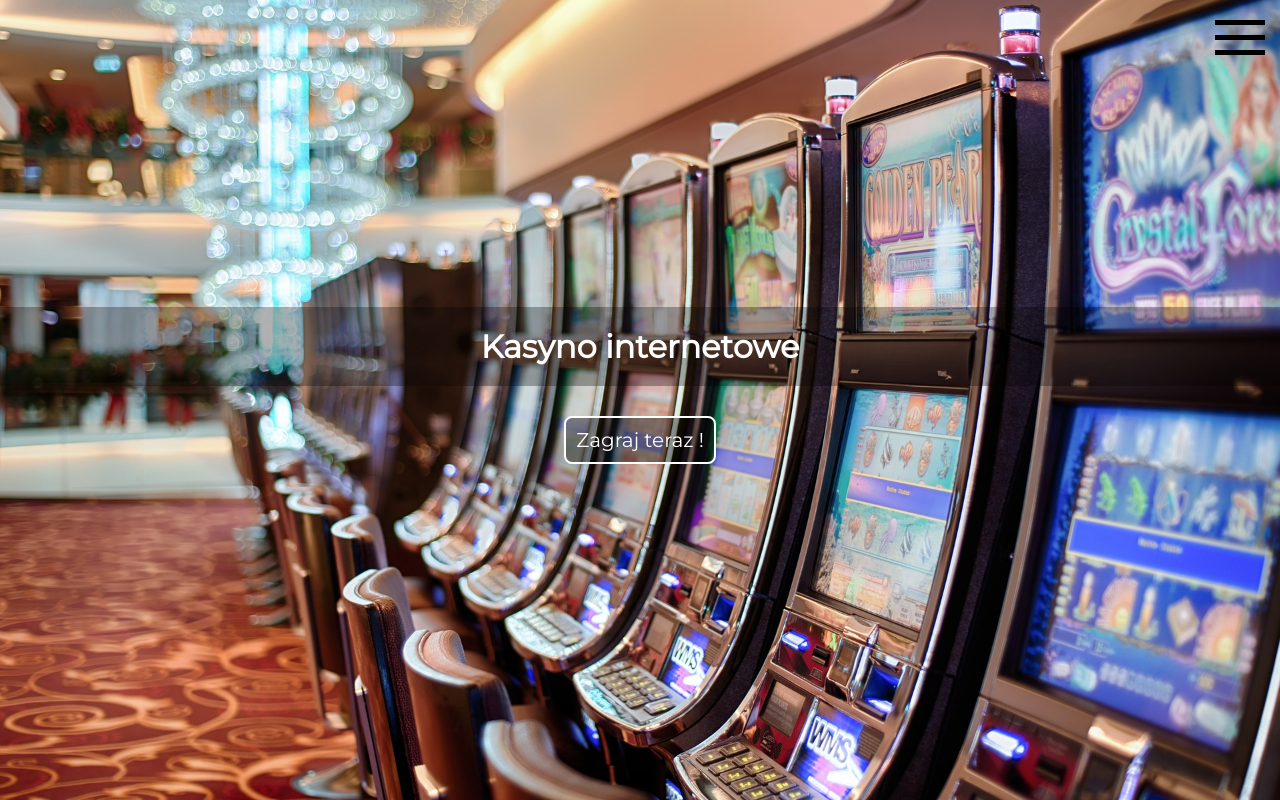
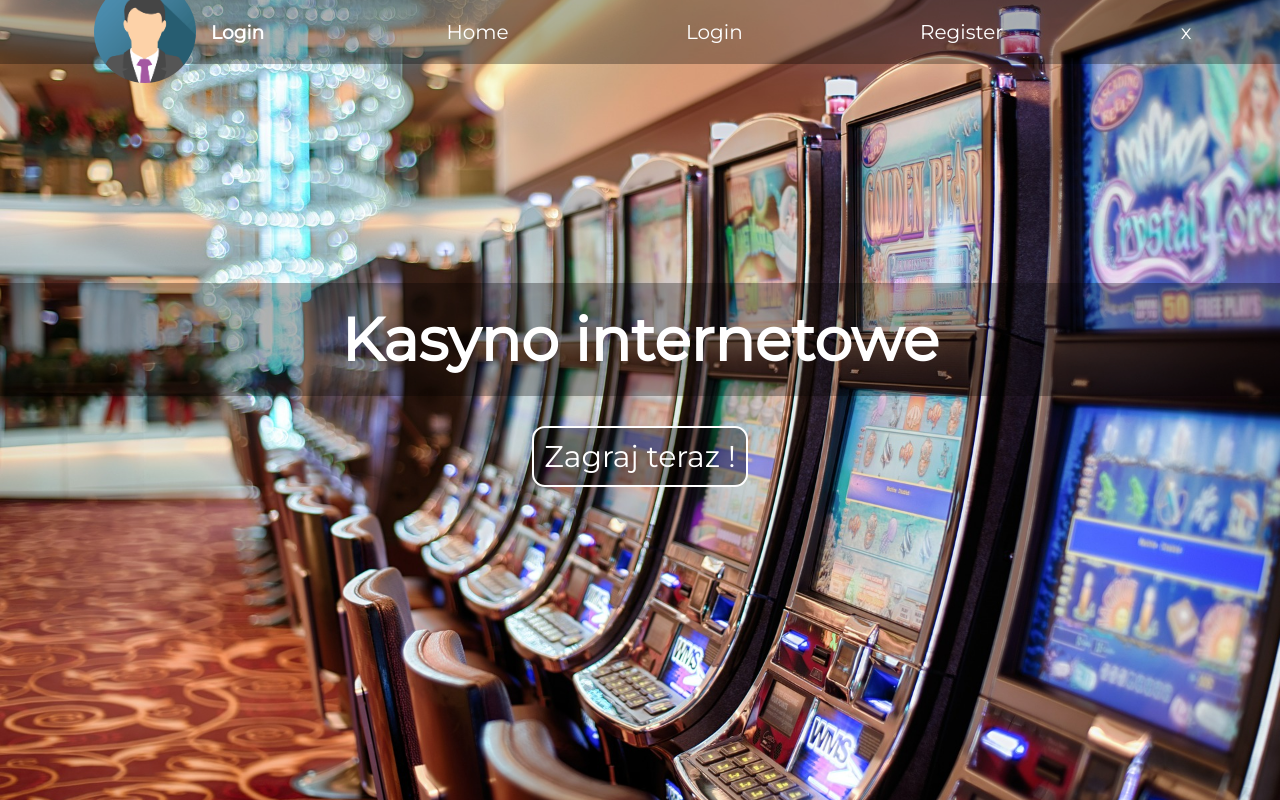
Before and after one commit to Raloseq/Kasyno-internetowe, a Vue app: page / in a window 1280 px wide. Built offline with nearby package versions, Linux system fonts and the light colour scheme.

Commit message:
rwd home,main,nav

```diff
--- a/src/components/Games.vue
+++ b/src/components/Games.vue
@@ -26,7 +26,7 @@ export default {
   display: flex;
   justify-content: center;
   align-items: center;
-  flex-direction: column;
+  flex-wrap: wrap;
   .app-main__game {
     position: relative;
     background: url("../assets/bandyta.jpg") no-repeat center;
@@ -57,4 +57,63 @@ export default {
     }
   }
 }
+@media (min-width: 768px) {
+  .app-main__games {
+    .app-main__game {
+      flex-basis: 40%;
+      height: 25vh;
+    }
+  }
+}
+@media (min-width: 320px) and (orientation: landscape) {
+  .app-main__games {
+    .app-main__game {
+      flex-basis: 40%;
+      height: 40vh;
+      .app-main__game-heading {
+        font-size: 20px;
+      }
+    }
+  }
+}
+@media (min-width: 768px) and (orientation: landscape) {
+  .app-main__games {
+    .app-main__game {
+      height: 45vh;
+      .app-main__game-heading {
+        font-size: 25px;
+      }
+    }
+  }
+}
+@media (min-width: 1024px) and (orientation: landscape) {
+  .app-main__games {
+    .app-main__game {
+      height: 30vh;
+      .app-main__game-heading {
+        font-size: 30px;
+      }
+    }
+  }
+}
+@media (min-width: 1440px) {
+  .app-main__games {
+    .app-main__game {
+      .app-main__game-heading {
+        font-size: 30px;
+        padding: 20px;
+      }
+    }
+  }
+}
+@media (min-width: 2560px) {
+  .app-main__games {
+    .app-main__game {
+      .app-main__game-heading {
+        font-size: 70px;
+        padding: 40px;
+      }
+    }
+  }
+}
 </style>
--- a/src/components/HeroImage.vue
+++ b/src/components/HeroImage.vue
@@ -43,4 +43,28 @@ export default {
     }
   }
 }
+@media (min-width: 768px) {
+  .app-hero-image {
+    .app-hero-image__heading {
+      font-size: 60px;
+    }
+    .app-hero-image__link {
+      font-size: 30px;
+      border-radius: 13px;
+    }
+  }
+}
+@media (min-width: 2560px) {
+  .app-hero-image {
+    .app-hero-image__heading {
+      font-size: 150px;
+    }
+    .app-hero-image__link {
+      font-size: 80px;
+      padding: 25px;
+      margin: 50px;
+      border-radius: 20px;
+    }
+  }
+}
 </style>
--- a/src/components/Nav.vue
+++ b/src/components/Nav.vue
@@ -4,6 +4,7 @@
     class="app-nav"
     v-bind:class="{openBurger: isActiveNav}"
   >
+    <UserBelt/>
     <router-link to="/" class="app-nav__item">Home</router-link>
     <router-link to="/Login" class="app-nav__item">Login</router-link>
     <router-link to="/Register" class="app-nav__item">Register</router-link>
@@ -17,8 +18,12 @@
 </template>
 
 <script>
+import UserBelt from "@/components/UserBelt.vue";
 export default {
   name: "Nav",
+  components: {
+    UserBelt
+  },
   data() {
     return {
       isActiveNav: false
@@ -106,4 +111,64 @@ export default {
     }
   }
 }
+@media (min-width: 1024px) {
+  .app-nav {
+    display: flex;
+    flex-direction: row;
+    justify-content: space-around;
+    position: fixed;
+    top: 0;
+    left: 0;
+    width: 100%;
+    height: 8vh;
+    background-color: rgba(0, 0, 0, 0.3);
+    .app-nav__item {
+      font-size: 20px;
+      position: relative;
+      &::before {
+        content: "";
+        position: absolute;
+        bottom: 0;
+        left: 0;
+        border-bottom: 2px solid white;
+        width: 0;
+        margin: -5px 0;
+        transition: width 0.4s cubic-bezier(0.68, -0.55, 0.27, 1.55);
+      }
+
+      &:hover::before {
+        width: 100%;
+      }
+    }
+
+    .app-nav__burger {
+      display: none;
+    }
+  }
+}
+@media (min-width: 2560px) {
+  .app-nav {
+    height: 6vh;
+    .app-nav__item {
+      font-size: 60px;
+    }
+  }
+}
+//LANDSCAPE
+@media (min-width: 320px) and (orientation: landscape) {
+  .app-nav {
+    .app-nav__item {
+      font-size: 30px;
+      margin: 10px;
+    }
+  }
+}
+@media (min-width: 768px) and (orientation: landscape) {
+  .app-nav {
+    .app-nav__item {
+      font-size: 20px;
+      margin: 10px;
+    }
+  }
+}
 </style>
--- a/src/components/UserBelt.vue
+++ b/src/components/UserBelt.vue
@@ -32,7 +32,52 @@ export default {
     }
   }
   .app-user-belt__name {
+    color: white;
     margin: 0 15px;
   }
 }
+@media (min-width: 1024px) and (orientation: portrait) {
+  .app-user-belt {
+    .app-user-belt__link {
+      height: 8vw;
+      width: 8vw;
+    }
+  }
+}
+@media (min-width: 1024px) and (orientation: landscape) {
+  .app-user-belt {
+    .app-user-belt__link {
+      height: 5vw;
+      width: 5vw;
+    }
+  }
+}
+@media (min-width: 320px) and (orientation: landscape) {
+  .app-user-belt {
+    .app-user-belt__link {
+      height: 8vw;
+      width: 8vw;
+    }
+  }
+}
+@media (min-width: 1440px) {
+  .app-user-belt {
+    .app-user-belt__name {
+      font-size: 30px;
+      margin: 0 30px;
+    }
+    .app-user-belt__link {
+      height: 6vw;
+      width: 6vw;
+    }
+  }
+}
+@media (min-width: 2560px) {
+  .app-user-belt {
+    .app-user-belt__link {
+      height: 5vw;
+      width: 5vw;
+    }
+  }
+}
 </style>
--- a/src/views/Main.vue
+++ b/src/views/Main.vue
@@ -1,6 +1,5 @@
 <template>
   <main class="app-main">
-    <UserBelt/>
     <h1 class="app-main__heading">Gry</h1>
     <Games/>
   </main>
@@ -26,4 +25,20 @@ export default {
     text-align: center;
   }
 }
+@media (min-width: 1024px) {
+  .app-main {
+    .app-main__heading {
+      font-size: 40px;
+      margin: 130px 0 20px;
+    }
+  }
+}
+@media (min-width: 2560px) {
+  .app-main {
+    .app-main__heading {
+      font-size: 100px;
+      margin: 200px 0 50px;
+    }
+  }
+}
 </style>
--- a/src/views/OneArmedBandit.vue
+++ b/src/views/OneArmedBandit.vue
@@ -66,4 +66,7 @@ export default {
     }
   }
 }
+//PORTRAIT
+
+//LANDSCAPE
 </style>
```
